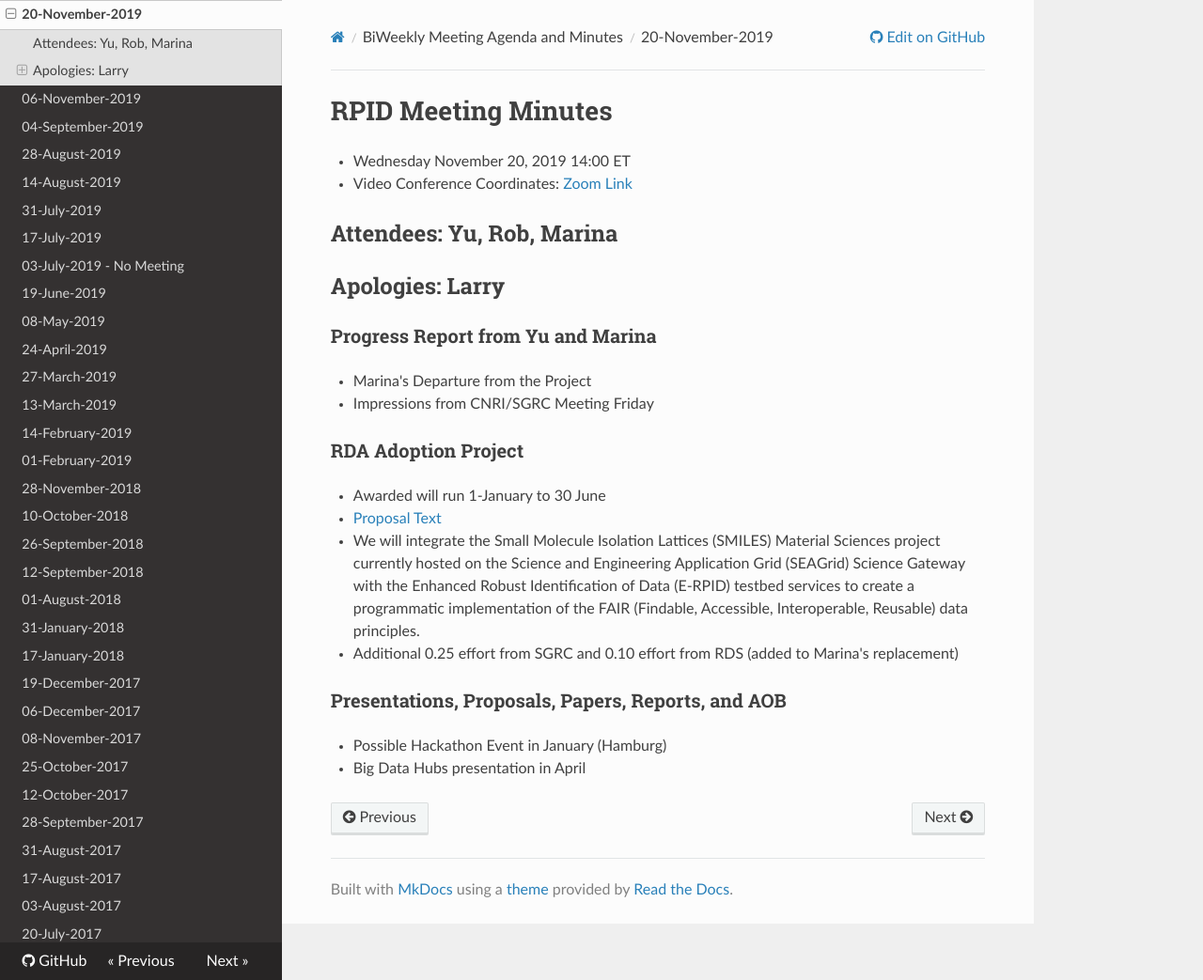
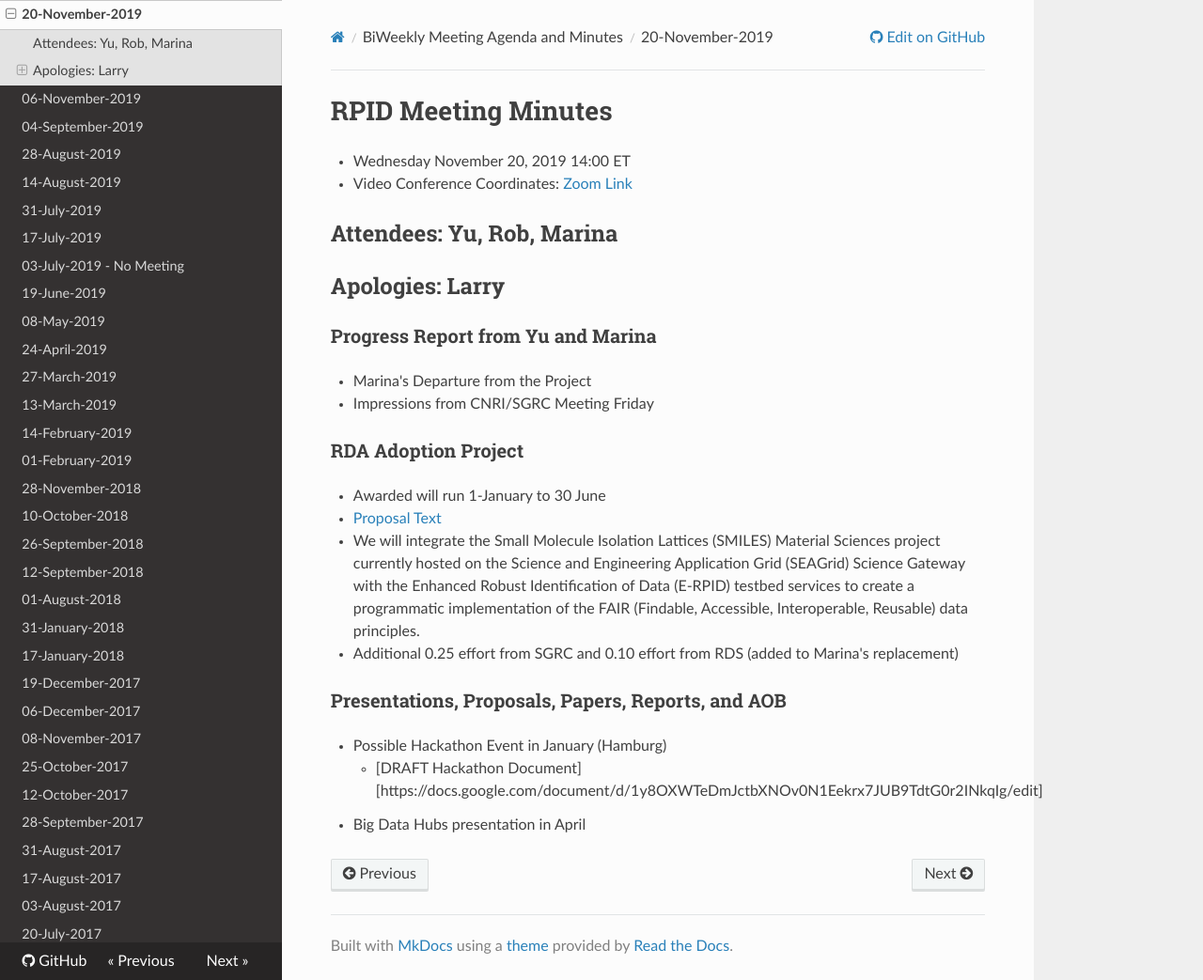
Before and after one commit to rpidproject/rpid, an MkDocs documentation site: the page built from docs/20-November-2019.md, in a window 1280 px wide and 1043 px high. Shown: the whole window at 94% size. Built offline with MkDocs 1.6.1, drawn with Linux system fonts in a browser that asks for light colours; nearby versions of some CDN libraries; old or Windows-style settings are respelled for this version of MkDocs.

Commit message:
Update 20-November-2019.md

```diff
--- a/docs/20-November-2019.md
+++ b/docs/20-November-2019.md
@@ -18,4 +18,5 @@
 
 ### Presentations, Proposals, Papers, Reports, and AOB
    * Possible Hackathon Event in January (Hamburg)
+      * [DRAFT Hackathon Document][https://docs.google.com/document/d/1y8OXWTeDmJctbXNOv0N1Eekrx7JUB9TdtG0r2INkqIg/edit]
    * Big Data Hubs presentation in April
```
